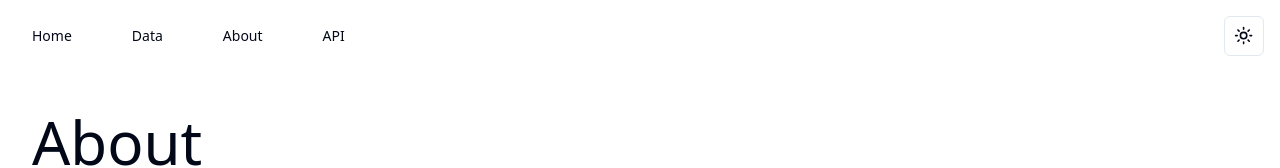
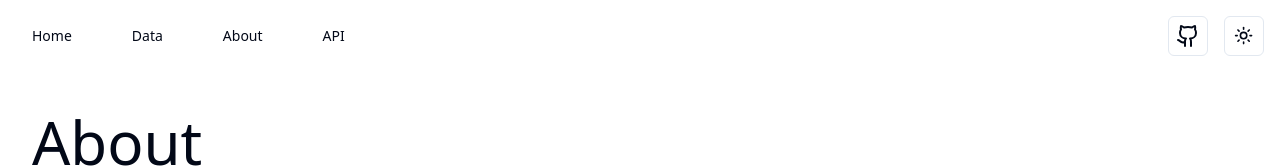
Before and after one commit to philipstubbs13/swish-analytics-challenge, a Next.js app: page /about in a window 1280 px wide. Shown: the top 168 px of the page. Built offline with nearby package versions, Linux system fonts and the light colour scheme.

Commit message:
add githubb link

```diff
--- a/app/layout.tsx
+++ b/app/layout.tsx
@@ -7,6 +7,8 @@ import { ModeToggle } from "@/components/mode-toggle/ModeToggle";
 import { PropsWithChildren } from "react";
 import { Toaster } from "@/components/ui/toaster";
 import { NavigationMenu } from "@/components/navigation-menu/NavigationMenu";
+import { Github } from "lucide-react";
+import { Button } from "../components/ui/button";
 
 export const fontSans = FontSans({
   subsets: ["latin"],
@@ -36,7 +38,18 @@ export default function RootLayout(props: PropsWithChildren) {
         >
           <div className={"flex items-center justify-between p-4"}>
             <NavigationMenu />
-            <div>
+            <div className={"flex items-center gap-4"}>
+              <Button variant={"outline"} size={"icon"}>
+                <a
+                  data-testid={"github-button"}
+                  href={
+                    "https://github.com/philipstubbs13/swish-analytics-challenge"
+                  }
+                  target={"_blank"}
+                >
+                  <Github />
+                </a>
+              </Button>
               <ModeToggle />
             </div>
           </div>
```
